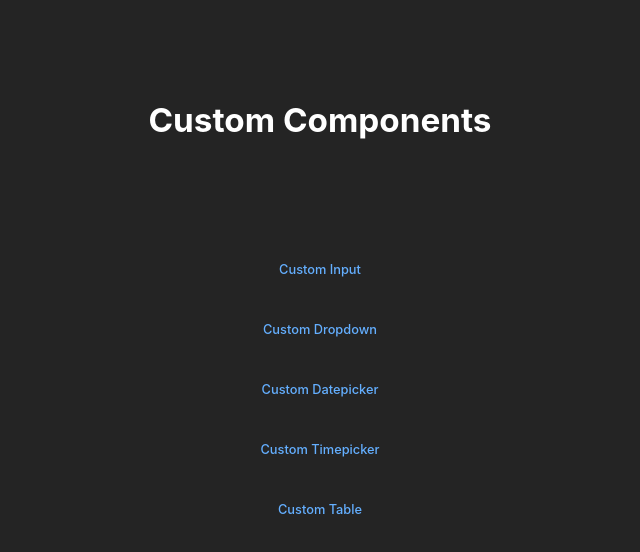
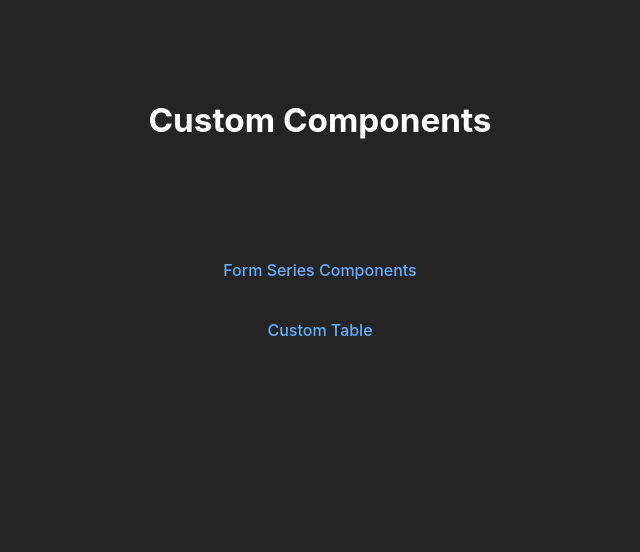
Before and after one commit to huachen8858/custom-component-vue, a Vue app: page / in a window 1280 px wide. Shown: the top 552 px of the page, without its empty margins (320-960 px from the left). Built offline with nearby package versions, Linux system fonts and the light colour scheme.

Commit message:
add form series introduction & merge link

```diff
--- a/src/pages/FormSeries.vue
+++ b/src/pages/FormSeries.vue
@@ -1,5 +1,5 @@
 <template>
-  <!-- Warning Popup (API Result) -->
+  <!-- Custom Modal -->
   <CustomModal
     :visible="showAPIResult"
     :key="showAPIResult"
@@ -18,6 +18,7 @@
   <div class="page-body">
     <div class="heading">
       <h4 class="title">Form Series Components</h4>
+      <p>Form series components include "Custom Input", "Custom Dropdown", "Custom Datepicker", "Custom Timepicker", "Custom Modal", which can be used in common form filling pages.</p>
     </div>
     <div class="container">
       <!-- Custom Input -->
@@ -289,12 +290,13 @@ const save = () => {
 
 .heading {
   width: 90%;
-  height: 10%;
+  height: 15%;
   margin: 2% 5%;
 }
 
 .title {
   font-size: 2rem;
+  margin-bottom: 1%;
 }
 
 .container {
--- a/src/pages/HomePage.vue
+++ b/src/pages/HomePage.vue
@@ -6,16 +6,7 @@
     <section class="component-section">
       <div class="list-container">
         <div class="list-item">
-          <a href="/form-series">Custom Input</a>
-        </div>
-        <div class="list-item">
-          <a href="/form-series">Custom Dropdown</a>
-        </div>
-        <div class="list-item">
-          <a href="/form-series">Custom Datepicker</a>
-        </div>
-        <div class="list-item">
-          <a href="/form-series">Custom Timepicker</a>
+          <a href="/form-series">Form Series Components</a>
         </div>
         <div class="list-item">
           <a href="/">Custom Table</a>
@@ -57,6 +48,7 @@
   display: flex;
   justify-content: center;
   align-items: center;
+  font-size: 1rem;
 }
 
 .list-item:hover {
```
